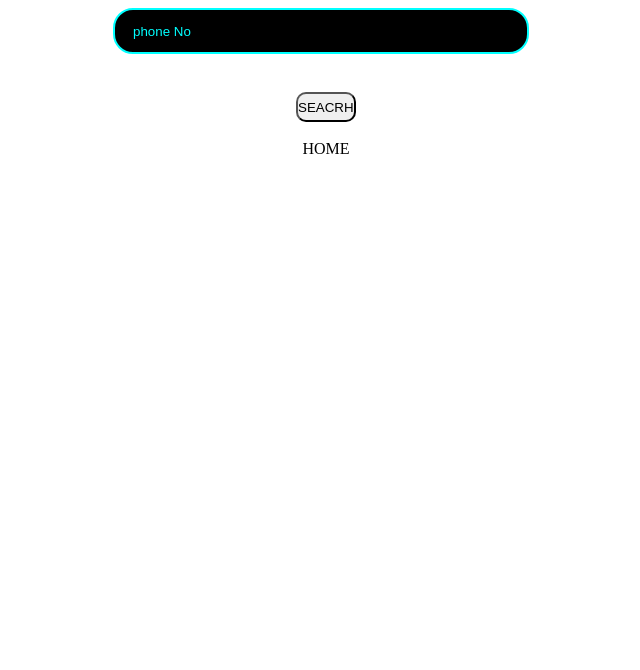
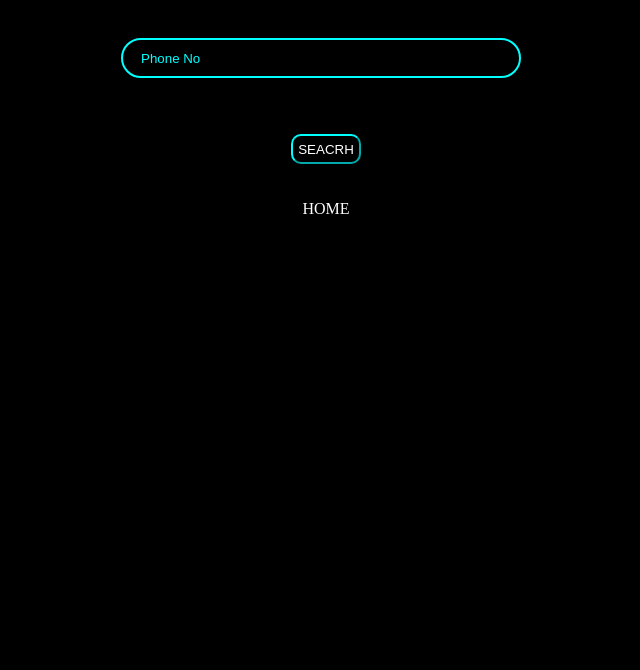
Before and after one commit to Arunabh-Krishna/Hotel, a website: page hotel/LAB 10/view/search.hbs in a window 1280 px wide. Shown: the part 130-800 px from the top of the page, without its empty margins (314-954 px from the left). Drawn offline with nearby package versions, Linux system fonts and the light colour scheme; files that its build step writes are made by us from their sources.

Commit message:
Update search.hbs

```diff
--- a/hotel/LAB 10/view/search.hbs
+++ b/hotel/LAB 10/view/search.hbs
@@ -6,6 +6,13 @@
     <meta name="viewport" content="width=device-width, initial-scale=1.0">
     <title>Document</title>
      <style>
+      * {
+            margin:0;
+            padding:0;
+            box-sizing: border-box;
+            scroll-behavior: smooth;
+            background-color: black;
+          }
 .contact
 {
   text-align: center;
@@ -39,6 +46,7 @@ input[type=text], input[type=phone], input[type=email]
 {
   padding: 2px 4px 2px 8px;
   color: aqua;
+  align-items: center;
 }
 .contact form #btn
 {
@@ -46,9 +54,11 @@ input[type=text], input[type=phone], input[type=email]
   margin-top: 10px;
   margin-right: 10px;
   margin-left: 10px;
-  width:60px;
+  width:70px;
   height: 30px;
   border-radius: 10px;
+  border-color: aqua;
+  color: white;
 }
 
 input[type= radio]
@@ -58,19 +68,22 @@ input[type= radio]
 #home
 {
     text-decoration: none;
+    color: white;
 }
     </style>
 </head>
 <body>
     <div class="contact">
     <form action="/searchstudent"  >
+    <br><br><br>
     <h3>SEARCH CUSTOMER</h3>
-    <input type="phone" placeholder="phone No" name="phone" id="phone" required>
+    <br><br><br>
+    <input type="phone" placeholder="Phone No" name="phone" id="phone" required>
+    <br><br><br>
+    <button type="submit" id="btn" class="registerbtn">SEACRH</button>
+    <br><br><br>
+    <a id="home" href="./">HOME</a>
     <br><br>
-    <button type="submit" id="btn" class="registerbtn">SEACRH</button>
-    <br><br>
-    <a id="home" href="./" style="color:black">HOME</a>
-    <br>
      {{#if mesg1}}
      <h3>Data Found!</h3>
      {{/if}}
```
